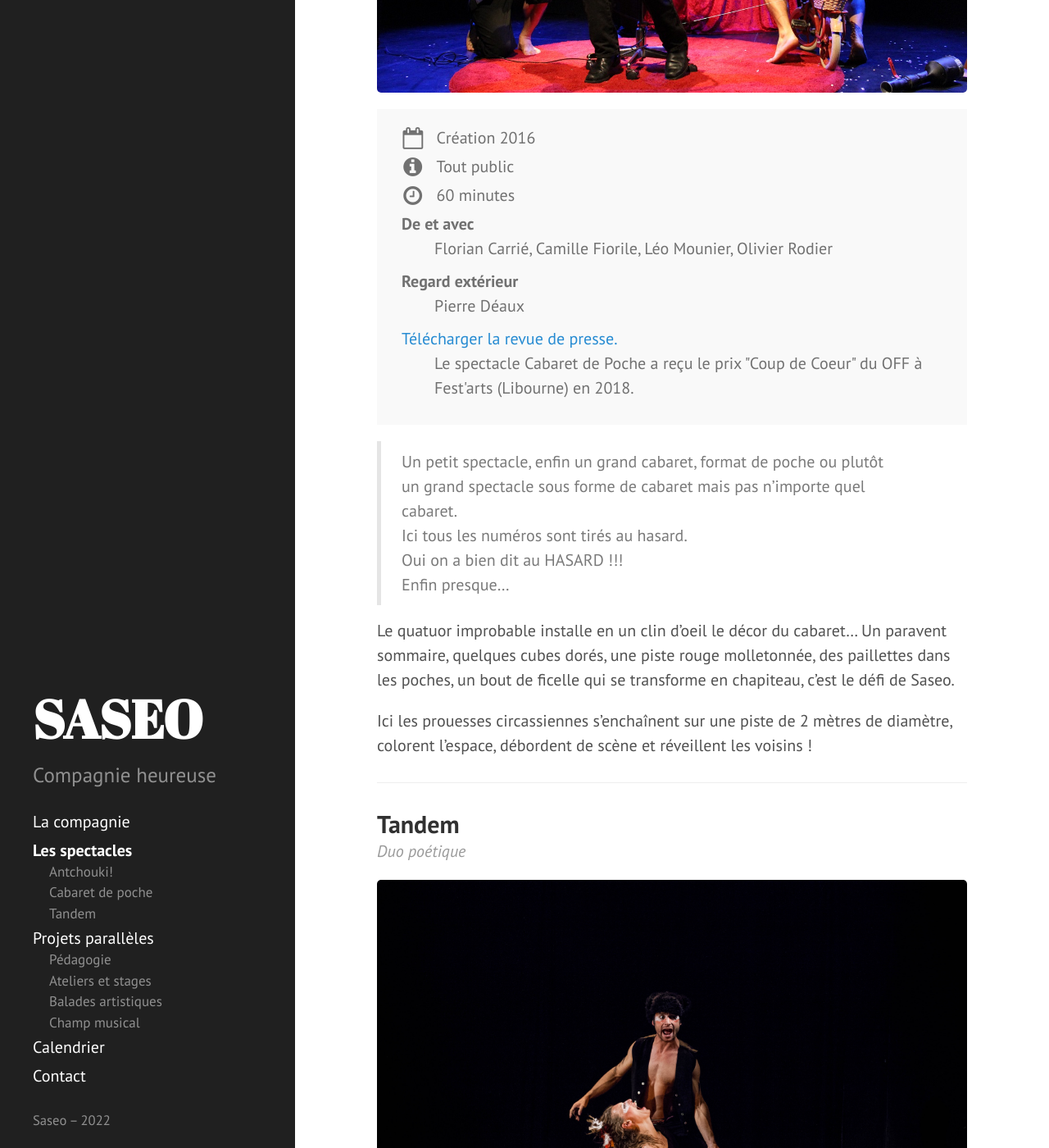
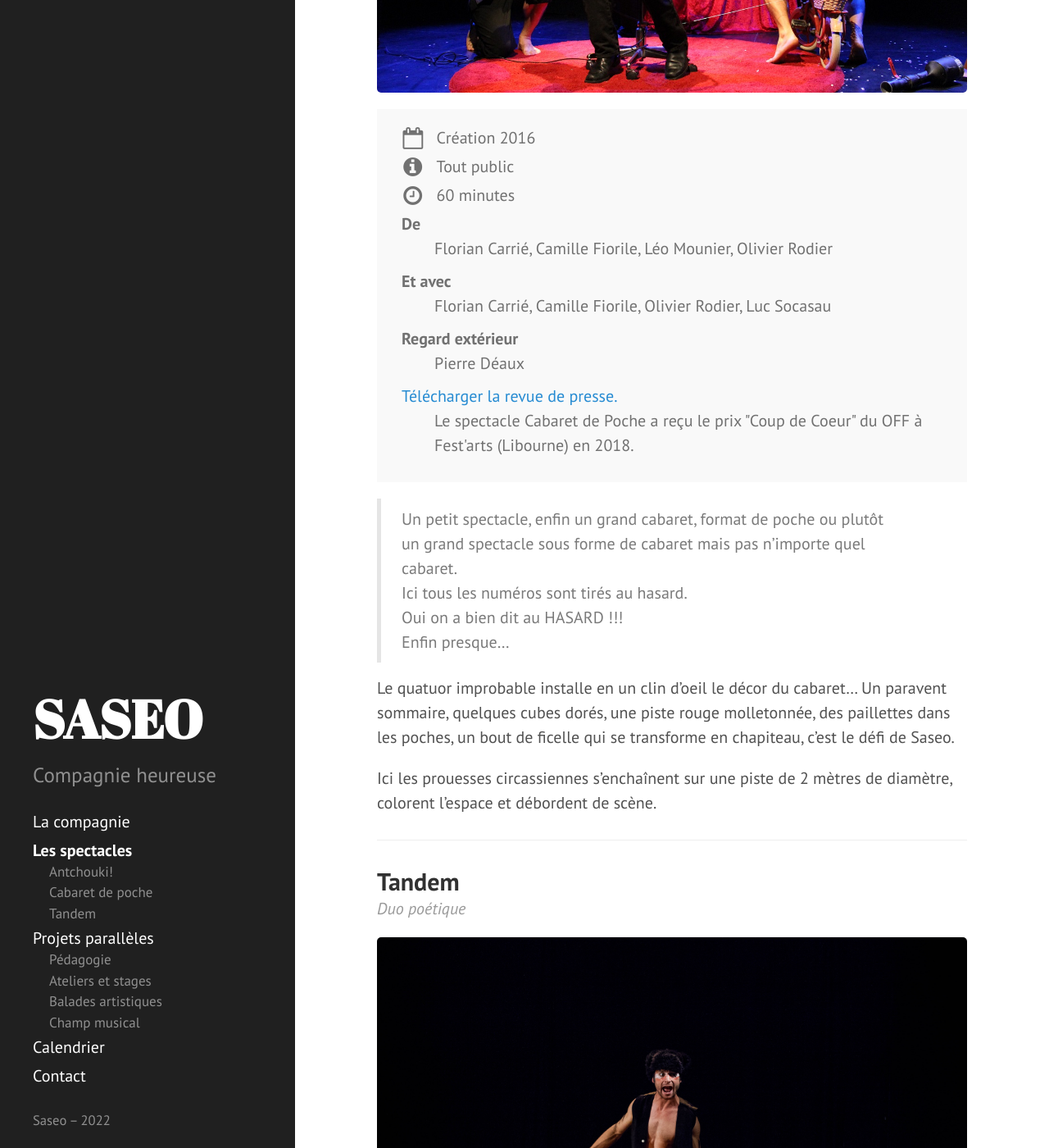
Before and after one commit to rizoom/saseo.org, a Jekyll site: the page built from spectacles.md, in a window 1280 px wide and 1400 px high, scrolled down 1690 px. Shown: the whole window at 82% size. Built offline with Jekyll 4.4.1, drawn with Linux system fonts in a browser that asks for light colours.

Commit message:
Update spectacles.md

```diff
--- a/spectacles.md
+++ b/spectacles.md
@@ -56,8 +56,10 @@ parts:
     <i class="mx-1 fa fa-fw fa-lg fa-clock-o" aria-hidden="true"></i><span class="ml-1">60 minutes</span>
   </div>
   <dl class="ml-2 mb-1">
-    <dt>De et avec</dt>
+    <dt>De </dt>
     <dd>Florian Carrié, Camille Fiorile, Léo Mounier, Olivier Rodier</dd>
+    <dt>Et avec </dt>
+    <dd>Florian Carrié, Camille Fiorile, Olivier Rodier, Luc Socasau </dd>
     <dt>Regard extérieur</dt>
     <dd class="mb-0">Pierre Déaux</dd>
   </dl>
@@ -76,7 +78,7 @@ parts:
 
 Le quatuor improbable installe en un clin d'oeil le décor du cabaret... Un paravent sommaire, quelques cubes dorés, une piste rouge molletonnée, des paillettes dans les poches, un bout de ficelle qui se transforme en chapiteau, c'est le défi de Saseo.
 
-Ici les prouesses circassiennes s'enchaînent sur une piste de 2 mètres de diamètre, colorent l'espace, débordent de scène et réveillent les voisins !
+Ici les prouesses circassiennes s'enchaînent sur une piste de 2 mètres de diamètre, colorent l'espace et débordent de scène.
 
 ---
 
```
